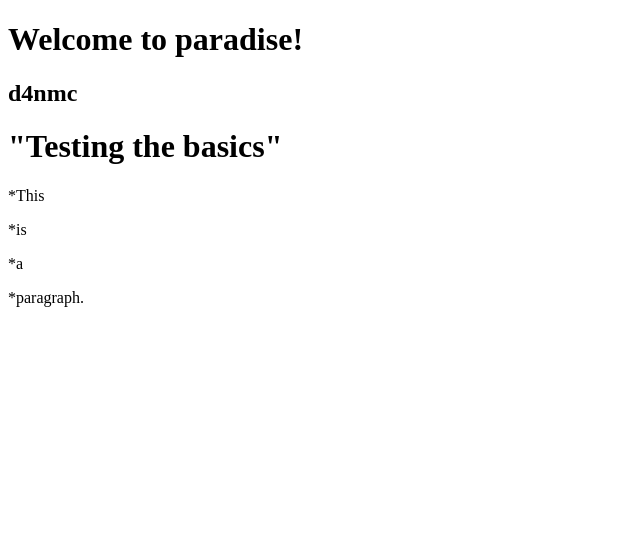
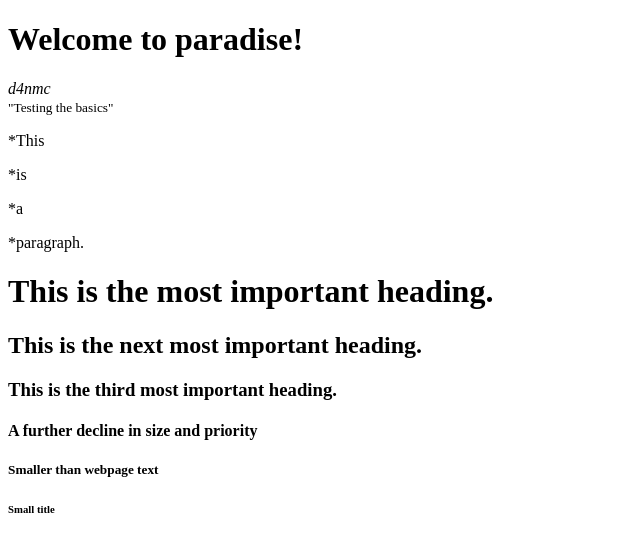
Before and after one commit to d4nmc/htmlPlaypen, a plain HTML site: page index.html in a window 1280 px wide. Shown: the whole page, without its empty margins (0-640 px from the left). Drawn offline with Linux system fonts and the light colour scheme.

Commit message:
index.html

```diff
--- a/index.html
+++ b/index.html
@@ -6,10 +6,10 @@
 
     <body>
         <h1>Welcome to paradise!</h1>
-
-        <h2>d4nmc</h2>
-
-        <h1>"Testing the basics"</h1>
+       <div>
+        <em>d4nmc</em>
+       </div>
+        <small>"Testing the basics"</small>
 
         <html>
     <body>
@@ -18,7 +18,14 @@
         <p>*a</p>
         <p>*paragraph.</p>
     </body>
-</html>
+
+    <body>
+    <h1>This is the most important heading.</h1>
+    <h2>This is the next most important heading.</h2>
+    <h3>This is the third most important heading.</h3>
+    <h4>A further decline in size and priority</h4>
+    <h5>Smaller than webpage text</h5>
+    <h6>Small title</h6>
 
     </body>
 
```
